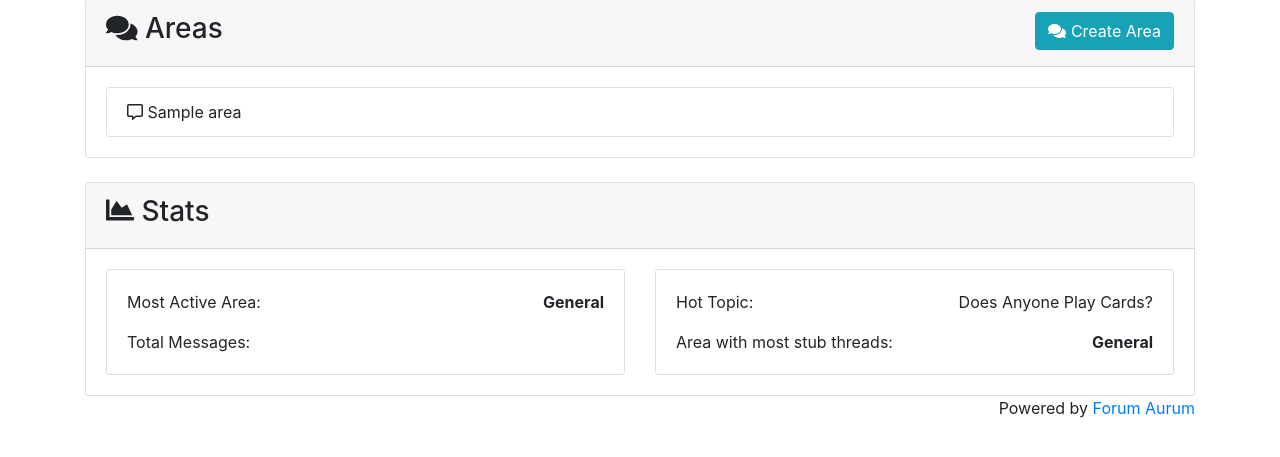
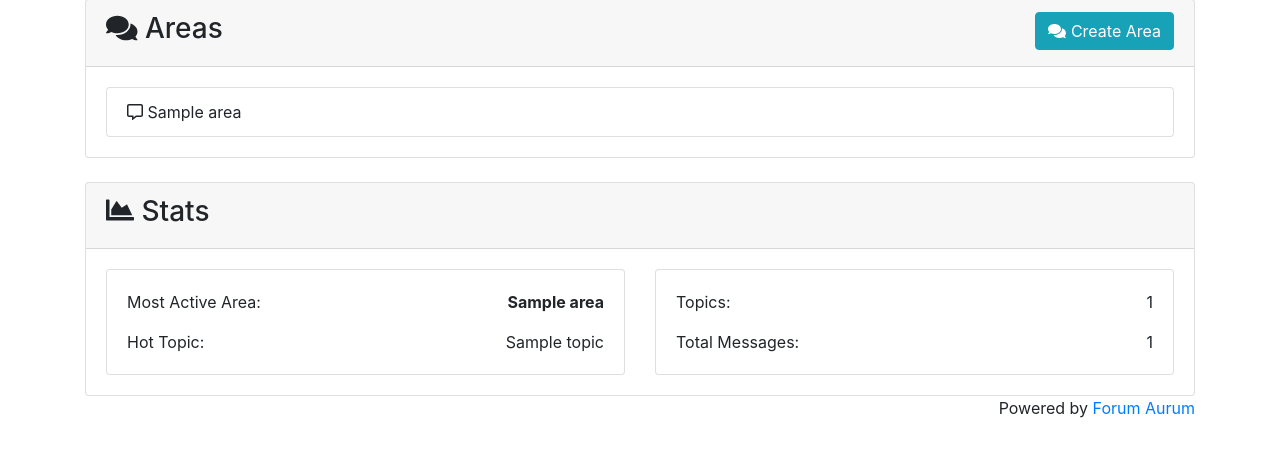
Before and after one commit to AuroraLS3/Forum-Aurum, a Flask app: page /forum/ in a window 1280 px wide. Shown: the part 121-578 px from the top of the page. Run offline with Flask 2, Linux system fonts and the light colour scheme; tables that the repository leaves empty hold one stand-in row (values such as "Sample post"); some libraries are stand-ins or nearby versions.

Commit message:
Added summary queries

```diff
--- a/application/models/area.py
+++ b/application/models/area.py
@@ -1,3 +1,5 @@
+from sqlalchemy import text
+
 from application import db
 
 
@@ -16,3 +18,16 @@ class Area(db.Model):
         self.name = name
         self.description = description
         self.role_id = role_id
+
+    @staticmethod
+    def find_area_with_most_messages():
+        stmt = text("SELECT area.name, COUNT(*) as c FROM message"
+                    " JOIN topic on message.topic_id = topic.id"
+                    " JOIN area on topic.area_id = area.id"
+                    " GROUP BY area.id"
+                    " ORDER BY c DESC"
+                    " LIMIT 1"
+                    )
+        res = db.engine.execute(stmt)
+        for row in res:
+            return row[0]
--- a/application/models/message.py
+++ b/application/models/message.py
@@ -1,3 +1,5 @@
+from sqlalchemy import text
+
 from application import db
 
 
@@ -17,3 +19,10 @@ class Message(db.Model):
     def __init__(self, content, topic_id):
         self.content = content
         self.topic_id = topic_id
+
+    @staticmethod
+    def find_message_count():
+        stmt = text("SELECT COUNT(*) as c FROM message LIMIT 1")
+        res = db.engine.execute(stmt)
+        for row in res:
+            return row[0]
--- a/application/models/topic.py
+++ b/application/models/topic.py
@@ -1,3 +1,7 @@
+import os
+
+from sqlalchemy import text
+
 from application import db
 
 
@@ -28,3 +32,34 @@ class Topic(db.Model):
 
     def last_post_created(self):
         return self.last_post().created
+
+    @staticmethod
+    def find_topic_count():
+        stmt = text("SELECT COUNT(*) as c FROM topic LIMIT 1")
+        res = db.engine.execute(stmt)
+        for row in res:
+            return row[0]
+
+    @staticmethod
+    def find_hot_topic():
+        stmt = None
+        if os.environ.get("HEROKU"):
+            stmt = text("SELECT topic.name, COUNT(*) as c FROM message"
+                        " JOIN topic on message.topic_id = topic.id"
+                        " WHERE message.created > now() - INTERVAL '1 WEEK'"
+                        " GROUP BY topic.id"
+                        " ORDER BY c DESC"
+                        " LIMIT 1"
+                        )
+
+        else:
+            stmt = text("SELECT topic.name, COUNT(*) as c FROM message"
+                        " JOIN topic on message.topic_id = topic.id"
+                        " WHERE message.created > datetime('now', '-7 day')"
+                        " GROUP BY topic.id"
+                        " ORDER BY c DESC"
+                        " LIMIT 1"
+                        )
+        res = db.engine.execute(stmt)
+        for row in res:
+            return row[0]
--- a/application/templates/forum.html
+++ b/application/templates/forum.html
@@ -39,11 +39,11 @@
                         <div class="card-body">
                             <p>
                                 <span class="float-left">Most Active Area:</span>
-                                <span class="float-right"><b>General</b></span>
+                                <span class="float-right"><b>{{ most_active_area }}</b></span>
                             </p><br>
                             <p>
-                                <span class="float-left">Total Messages:</span>
-                                <span class="float-right"></span>
+                                <span class="float-left">Hot Topic:</span>
+                                <span class="float-right">{{ hot_topic }}</span>
                             </p>
                         </div>
                     </div>
@@ -52,12 +52,12 @@
                     <div class="card">
                         <div class="card-body">
                             <p>
-                                <span class="float-left">Hot Topic:</span>
-                                <span class="float-right">Does Anyone Play Cards?</span>
+                                <span class="float-left">Topics:</span>
+                                <span class="float-right">{{ topic_count }}</span>
                             </p><br>
                             <p>
-                                <span class="float-left">Area with most stub threads:</span>
-                                <span class="float-right"><b>General</b></span>
+                                <span class="float-left">Total Messages:</span>
+                                <span class="float-right">{{ message_count }}</span>
                             </p>
                         </div>
                     </div>
--- a/application/views/forum.py
+++ b/application/views/forum.py
@@ -4,7 +4,9 @@ from flask_login import login_required
 from application import db
 from application.forms.areaform import AreaForm
 from application.models.area import Area
+from application.models.message import Message
 from application.models.role import Role
+from application.models.topic import Topic
 from application.utils.breadcrumb import Crumb
 
 bp = Blueprint('forum', __name__, template_folder='templates')
@@ -23,7 +25,16 @@ def hello():
 @bp.route("/forum/")
 def forum_main():
     areas = Area.query.all()
-    return render_template("forum.html", areas=areas)
+    most_active_area = Area.find_area_with_most_messages()
+    message_count = Message.find_message_count()
+    hot_topic = Topic.find_hot_topic()
+    topic_count = Topic.find_topic_count()
+    return render_template("forum.html",
+                           areas=areas,
+                           most_active_area=most_active_area,
+                           message_count=message_count,
+                           hot_topic=hot_topic,
+                           topic_count=topic_count)
 
 
 @bp.route("/area/new/")
```
Also changed, not shown: application/templates/forum/messages.html (deleted, +0 -20 lines).
